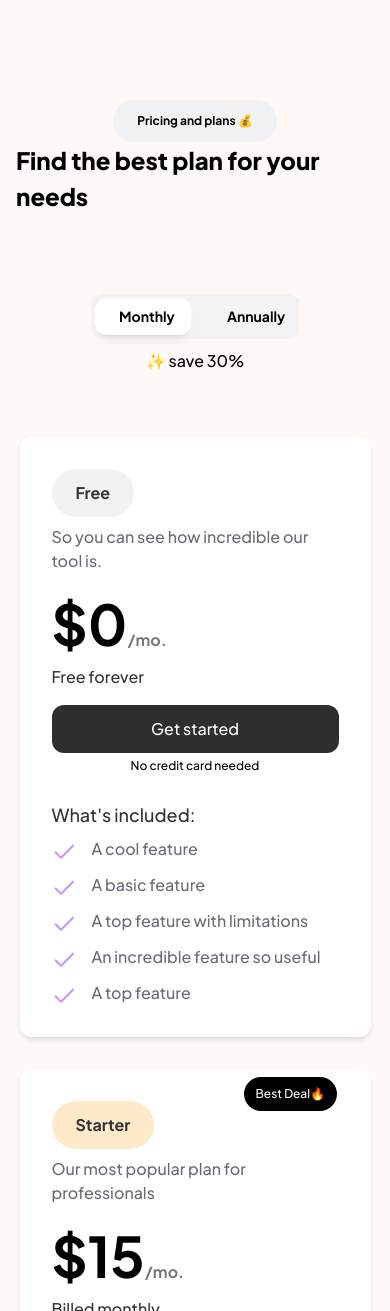
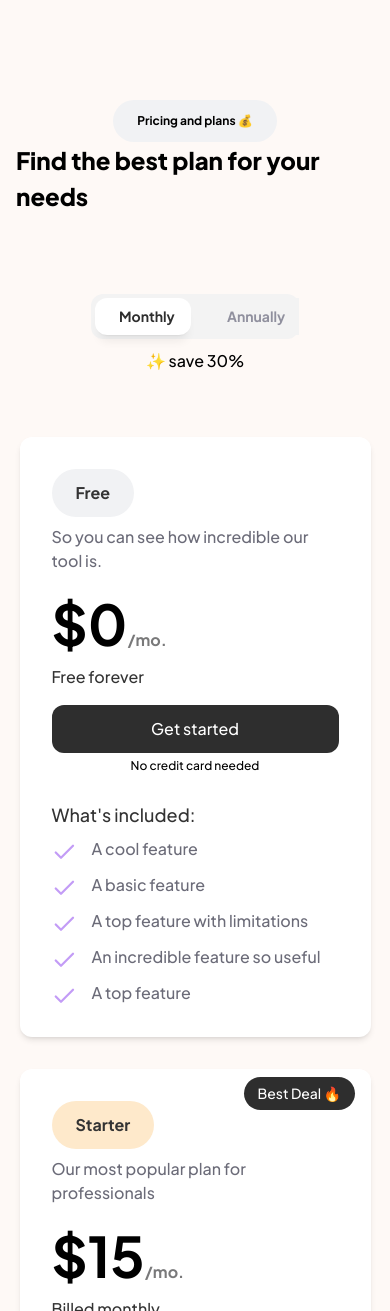
Before and after one commit to priyanka-gh/hq-assignment, a React (Vite) app: page / in a window 390 px wide. Shown: the part 9774-11085 px from the top of the page. Built offline with nearby package versions, Linux system fonts and the light colour scheme.

Commit message:
Minor changes

```diff
--- a/src/components/navbar/index.jsx
+++ b/src/components/navbar/index.jsx
@@ -21,7 +21,7 @@ const Index = () => {
         </button>
         <h5 className='text-[16px]'>Milton</h5>
       </div>
-      <div className='flex justify-around items-center sm:hidden xl:hidden w-[80%]'>
+      <div className='flex justify-around items-center sm:hidden xl:hidden w-[80%] ml-[7.5rem]'>
         <div className='tabs flex flex-row lg:flex-row lg:justify-evenly gap-[40px] text-[#6B6B78] font-bold lg:flex'>
           <h5 className='hover:text-black hover:underline hover:underline-offset-4'>Features</h5>
           <h5 className='hover:text-black hover:underline hover:underline-offset-4'>Testimonial</h5>
--- a/src/pages/introduction/index.jsx
+++ b/src/pages/introduction/index.jsx
@@ -18,7 +18,7 @@ const Index = () => {
   }
 
   return (
-    <div data-aos="fade-up" data-aos-duration="300" className="flex flex-col items-center justify-center mt-[10rem] mb-[5rem] w-[703px]
+    <div data-aos="zoom-in-up" data-aos-duration="300" className="flex flex-col items-center justify-center mt-[10rem] mb-[5rem] w-[703px]
       xl:w-[600px]
       sm:w-[550px] font-plus-jakarta-sans">
       <h5 className="text-[16px] bg-[#F1F2F4] rounded-[100px] min-w-fit text-center font-bold py-[3px] px-[16px]
--- a/src/pages/plans/index.jsx
+++ b/src/pages/plans/index.jsx
@@ -122,7 +122,7 @@ const Index = () => {
           </ul>
           </div>
         </div>
-        {cardData.type == "Starter" && <h4 className="relative h-min bg-black text-white max-w-fit z-20 py-[8px] px-[12px] rounded-[24px] bottom-[35rem] left-[12rem] text-[12px]">Best Deal🔥</h4>}
+        {cardData.type == "Starter" && <h4 className="relative h-min bg-[#2e2e2e] text-white max-w-fit z-20 py-[6px] px-[14px] rounded-[24px] bottom-[35rem] left-[12rem] text-[14px] font-medium">Best Deal 🔥</h4>}
       </div>
     );
   };
@@ -147,8 +147,8 @@ const Index = () => {
           <button
             className={`w-[12rem] py-[8px] px-[24px] font-semibold ${
               billingFrequency === "monthly"
-                ? "bg-white rounded-[12px] shadow-custom"
-                : "bg-[#f3f3f3]"
+                ? "bg-white rounded-[12px] shadow-custom text-[#2e2e2e]"
+                : "bg-[#f3f3f3] text-[#90909E]"
             }
             xl:max-w-[6rem]
             sm:max-w-[6rem]`}
@@ -159,8 +159,8 @@ const Index = () => {
           <button
             className={`w-[12rem] py-[8px] px-[24px] font-semibold ${
               billingFrequency === "annually"
-                ? "bg-white rounded-[12px] shadow-custom"
-                : "bg-[#f3f3f3]"
+                ? "bg-white rounded-[12px] shadow-custom text-[#2e2e2e]"
+                : "bg-[#f3f3f3] text-[#90909E] "
             }
             xl:max-w-[6rem]
             sm:max-w-[6rem]`}
```
